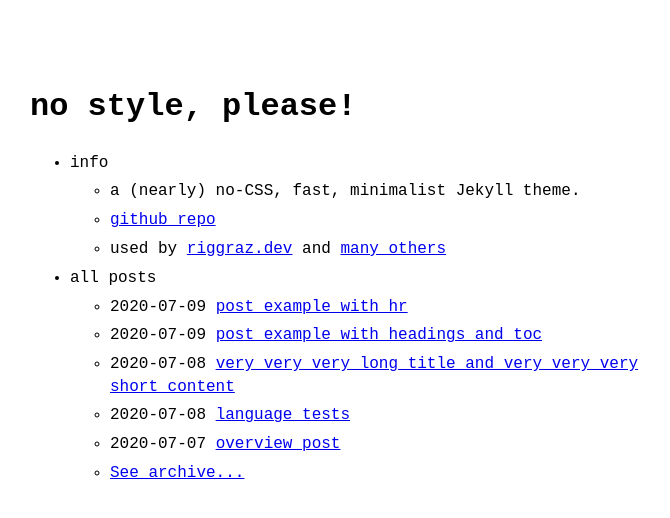
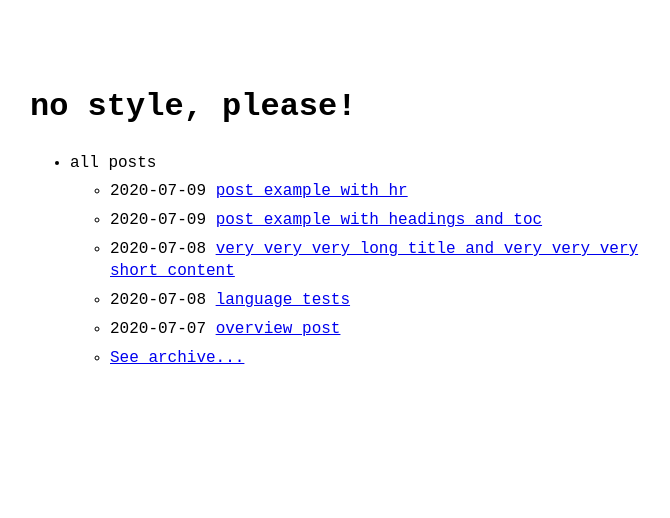
Before and after one commit to esrmnt/esrmnt.github.io, a Jekyll site: the page built from index.md, in a window 1280 px wide. Shown: the top 518 px of the page, without its empty margins (290-960 px from the left). Built offline with Jekyll 4.4.1, drawn with Linux system fonts in a browser that asks for light colours.

Commit message:
Updated menu

```diff
--- a/_data/menu.yml
+++ b/_data/menu.yml
@@ -1,14 +1,4 @@
-# For documentation on this file, see:
-# https://github.com/riggraz/no-style-please#customize-the-menu
-
 entries:
-  - title: info
-    entries:
-      - title: a (nearly) no-CSS, fast, minimalist Jekyll theme.
-      - title: github repo
-        url: https://github.com/riggraz/no-style-please
-      - title: "used by <a href='https://riggraz.dev'>riggraz.dev</a> and <a href='https://github.com/riggraz/no-style-please/network/dependents'>many others</a>"
-
   - title: all posts
     post_list:
       limit: 5
```
Also changed, not shown: about.md (+1 -3 lines).
